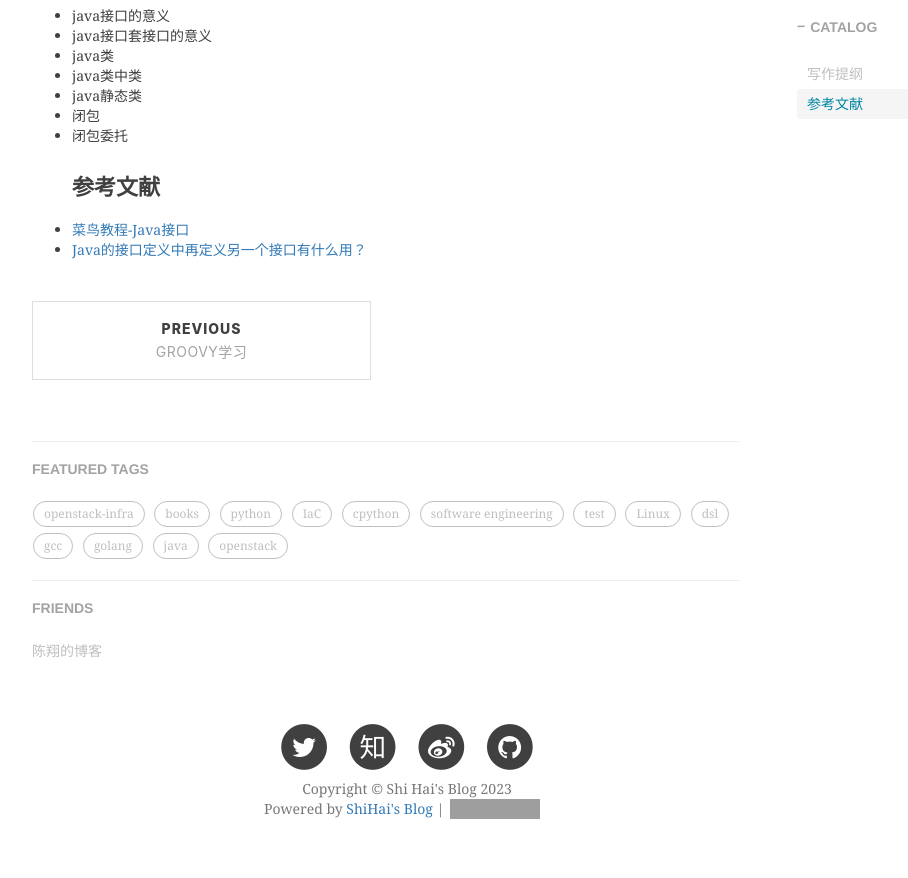
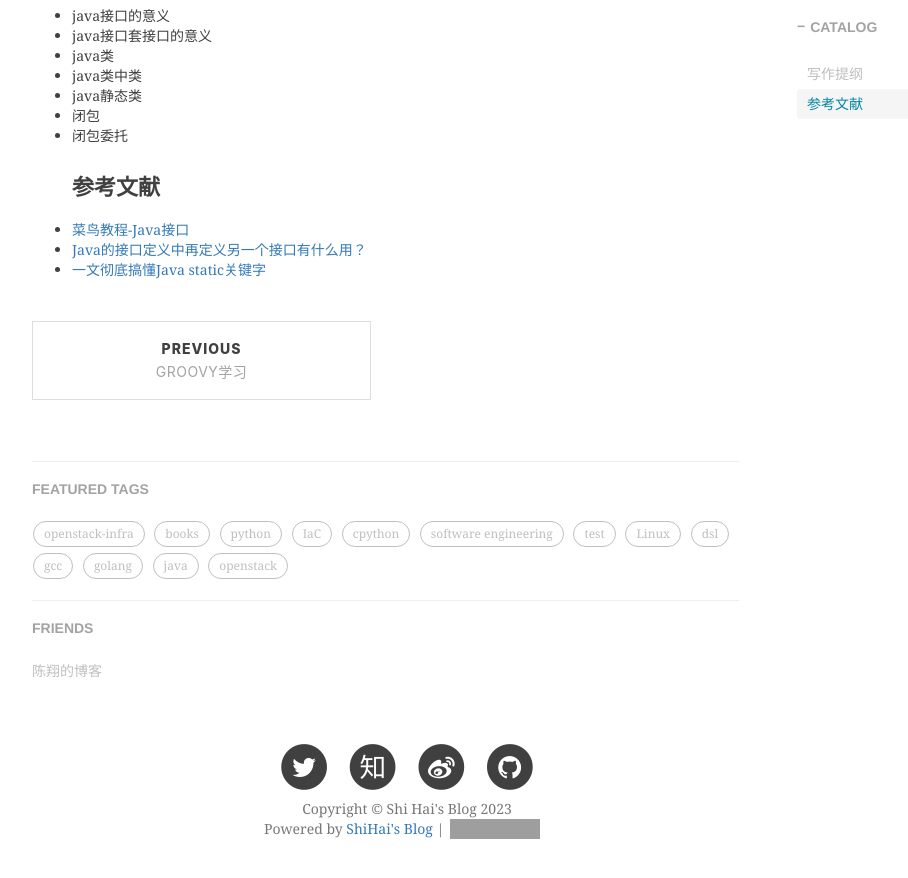
Before and after one commit to shihai1991/shihai1991.github.io, a Jekyll site: the page built from _posts/2023-03-01-java接口学习.md, in a window 1280 px wide and 900 px high, scrolled down 591 px. Shown: the top 878 px of the window, without its empty margins (233-1141 px from the left). Built offline with Jekyll 4.4.1, drawn with Linux system fonts in a browser that asks for light colours; nearby versions of some CDN libraries; comment, search, counter and statistics services are not loaded; grey boxes are pictures that could not be loaded.

Commit message:
Update 2023-03-01-java接口学习.md

```diff
--- a/_posts/2023-03-01-java接口学习.md
+++ b/_posts/2023-03-01-java接口学习.md
@@ -22,3 +22,4 @@ time: '2023.03.14 14:21:00'
 # 参考文献
 - [菜鸟教程-Java接口](https://www.runoob.com/java/java-interfaces.html)
 - [Java的接口定义中再定义另一个接口有什么用？](https://www.zhihu.com/question/47633768)
+- [一文彻底搞懂Java static关键字](https://tobebetterjavaer.com/oo/static.html)
```
